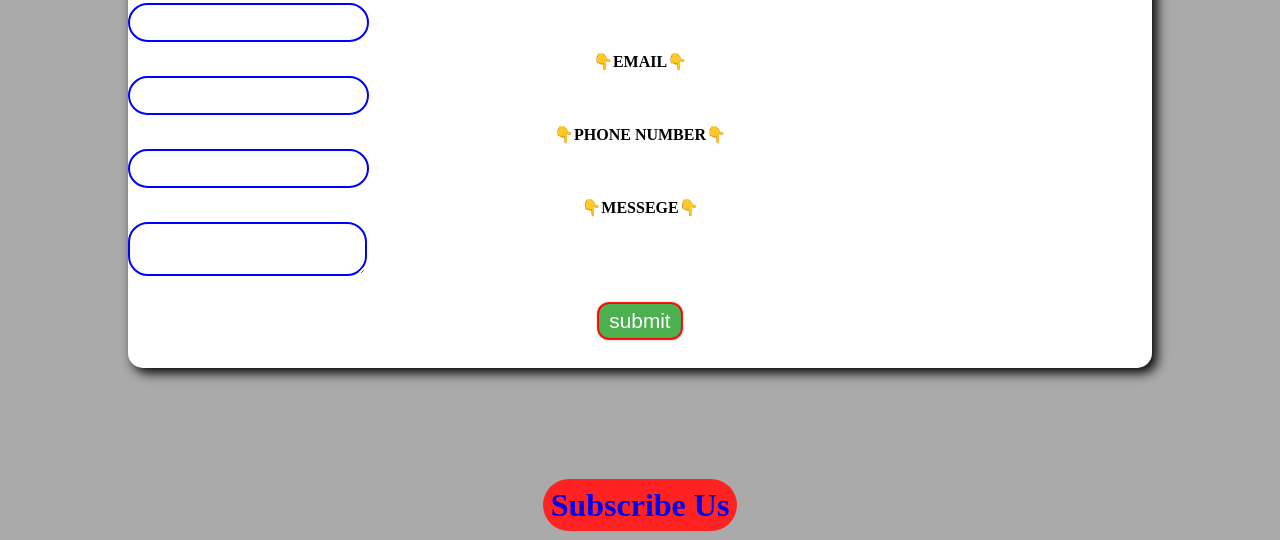
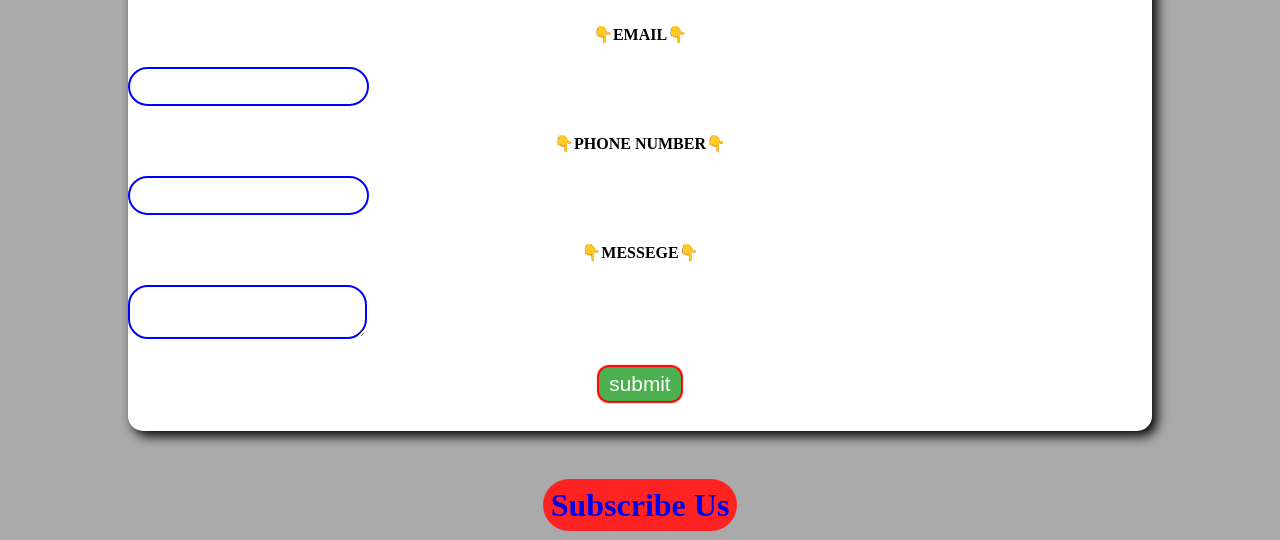
Before and after one commit to coderArmy/Contact-Form, a plain HTML site: page index.html in a window 1280 px wide. Shown: the part 260-800 px from the top of the page. Drawn offline with Linux system fonts and the light colour scheme.

Commit message:
Update index.html

```diff
--- a/index.html
+++ b/index.html
@@ -9,10 +9,10 @@
   <div class="main">
     <div class="contact_form">
       <h2>Contact Form</h2>
-      <label>Name</label><input class="name input">
-      <label>Email</label><input class="email input">
-      <label>Phone Number</label><input class="phn input">
-      <label>Messege</label><textarea class="msg input"></textarea>
+      <label>Name</label><br><input class="name input"><br />
+      <label>Email</label><br><input class="email input"><br />
+      <label>Phone Number</label><br><input class="phn input"><br />
+      <label>Messege</label><br><textarea class="msg input"></textarea>
       <br />
       <input type="button" class="submit" value="submit">
     </div>
```
